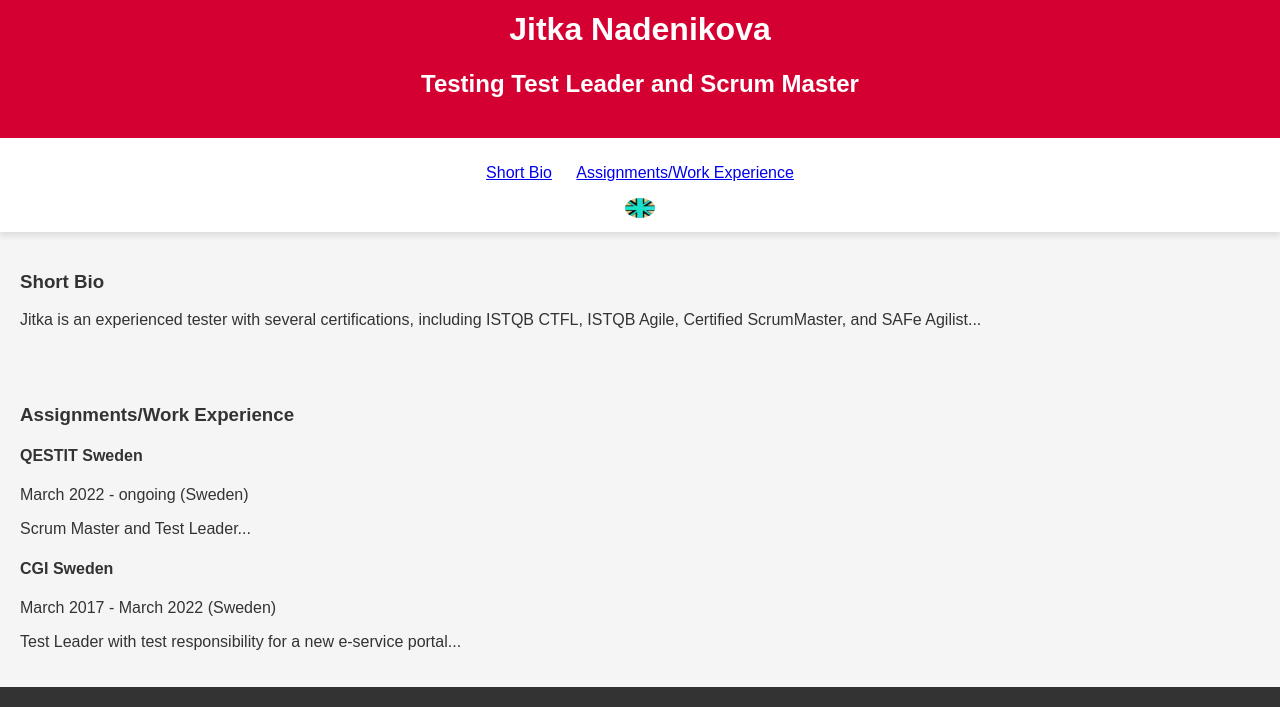
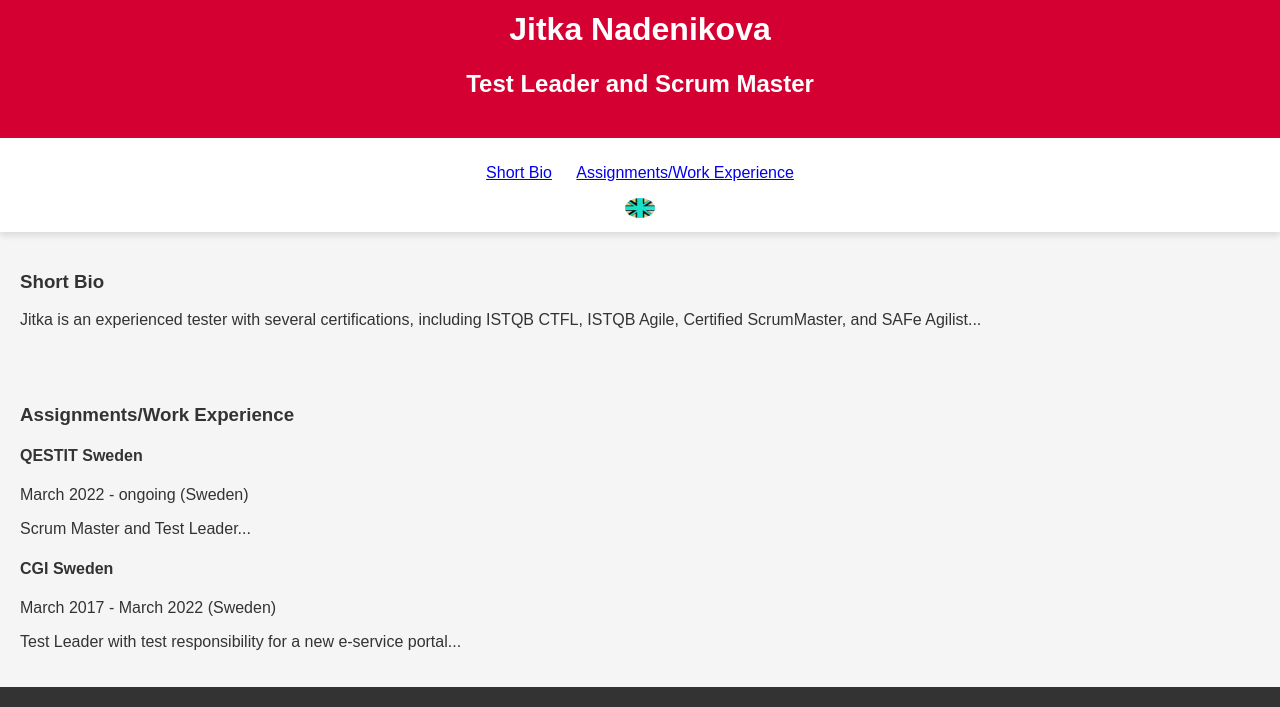
Before and after one commit to Jitka-Nadenikova/jitka-nadenikova.github.io, a plain HTML site: page english.html in a window 1280 px wide. Shown: the part 184-891 px from the top of the page. Drawn offline with Linux system fonts and the light colour scheme; files whose address does not match are found by name.

Commit message:
Update english.html

```diff
--- a/english.html
+++ b/english.html
@@ -11,7 +11,7 @@
   <header>
     <img src="icons/profil.png" alt="Jitka's Profile Picture">
     <h1>Jitka Nadenikova</h1>
-    <h2>Testing Test Leader and Scrum Master</h2>
+    <h2>Test Leader and Scrum Master</h2>
   </header>
 
   <nav>
```
